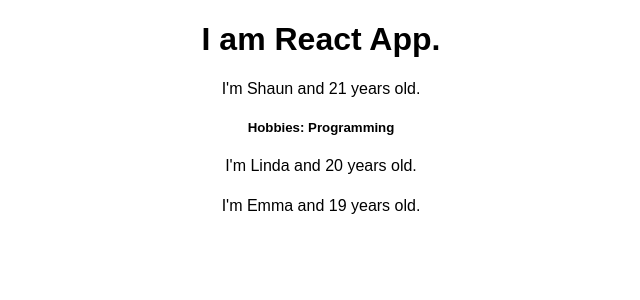
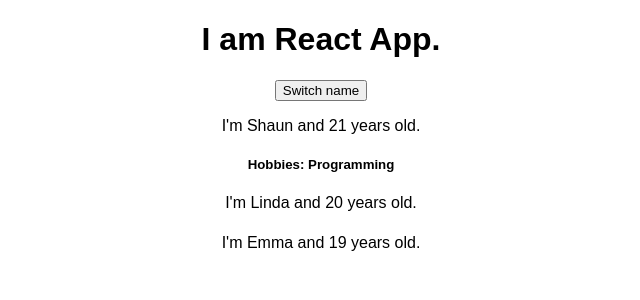
Before and after one commit to ShoaibJalal/react-revision, a React (Create React App) app: page / in a window 1280 px wide. Shown: the top 300 px of the page, without its empty margins (319-959 px from the left). Built offline with nearby package versions, Linux system fonts and the light colour scheme.

Commit message:
adding button and event handler

```diff
--- a/src/App.js
+++ b/src/App.js
@@ -12,10 +12,15 @@
     ]
   }
 
+  switchNameHandler = () => {
+    console.log("Button is clicked.");
+  }
+
   render() {
     return (
       <div className="App">
        <h1>I am React App.</h1>
+       <button onClick= {this.switchNameHandler}>Switch name</button>
        <Person name = {this.state.persons[0].name} age={this.state.persons[0].age}>Hobbies: Programming </Person>
        <Person name ={this.state.persons[1].name} age = {this.state.persons[1].age} />
        <Person name ={this.state.persons[2].name} age ={this.state.persons[2].age}/>
```
